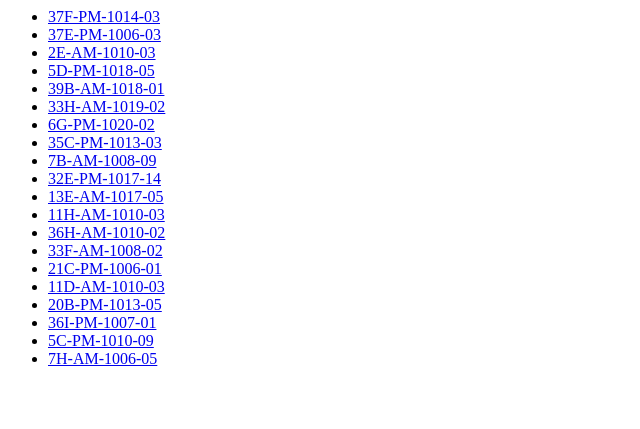
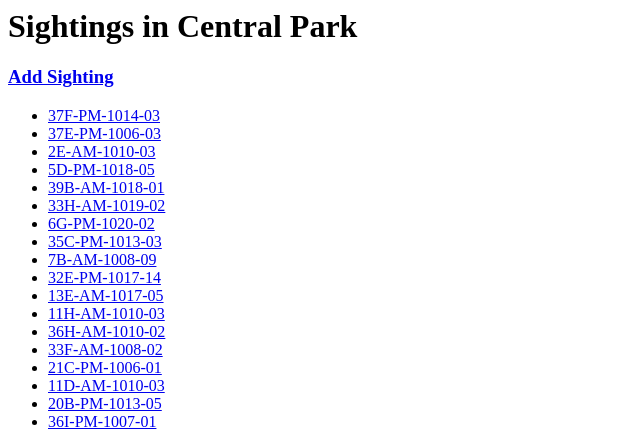
Before and after one commit to ys3250/squirrelproject, a Django app: template sightings/templates/sightings/all.html in a window 1280 px wide. Shown: the top 429 px of the page, without its empty margins (0-640 px from the left). Run offline with Django 3.2, Linux system fonts and the light colour scheme; the template is opened without the code that fills it: values that come from a table or form of the project are taken from there, others are empty; data comes from the database, SQL or seed files in the repository; parts of the project's set-up code (start-up, migrations or seed data) failed here and were passed over.

Commit message:
Added link to add page
Added link to add page and add the header to the all listings

```diff
--- a/sightings/templates/sightings/all.html
+++ b/sightings/templates/sightings/all.html
@@ -1,3 +1,5 @@
+<h1> Sightings in Central Park</h1>
+<h3> <a href='/add'> Add Sighting </h3>
 <ul>
     {% for sighting in sightings %}
         <li>
--- a/sightings/urls.py
+++ b/sightings/urls.py
@@ -5,6 +5,7 @@ from . import views
 urlpatterns = [
     path('', views.all_sightings, name = 'all_sightings'),
     path('<str:unique_squirrel_id>/', views.sighting_details),
+    path('add/',view.sighting_details),
 ]
 
 app_name = 'sightings'
```
